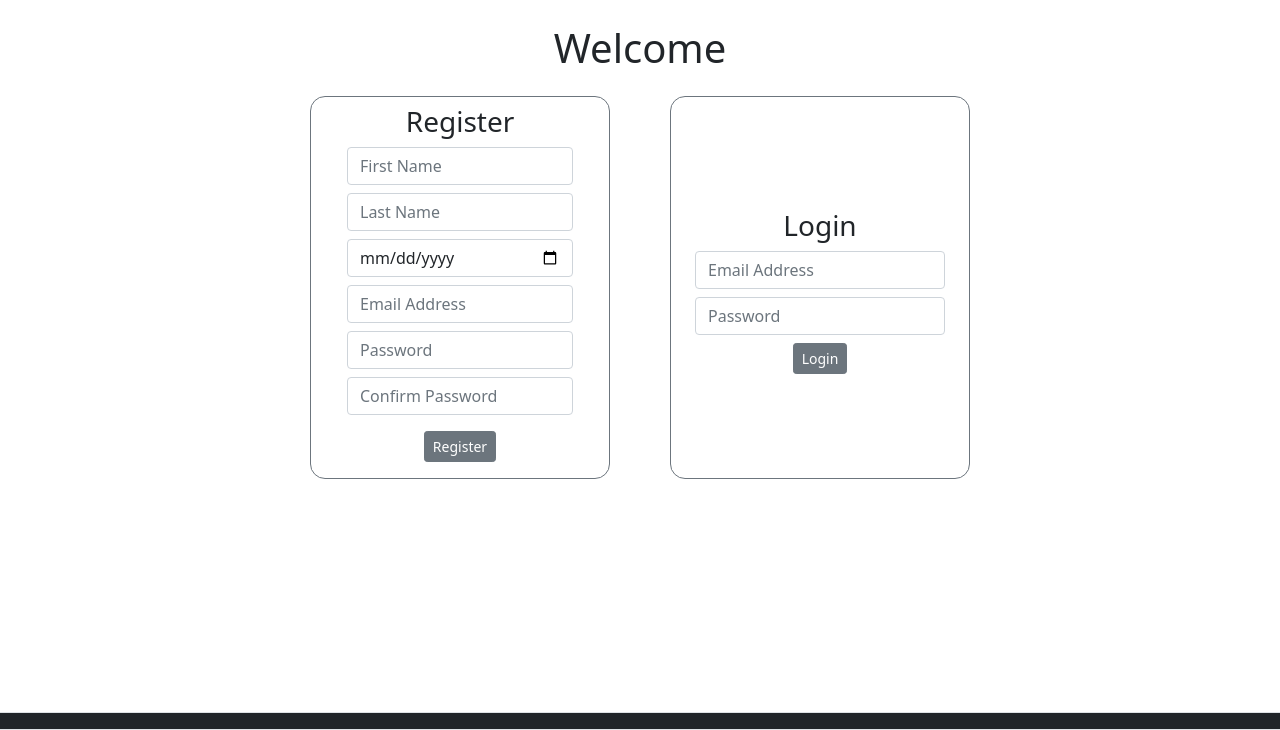
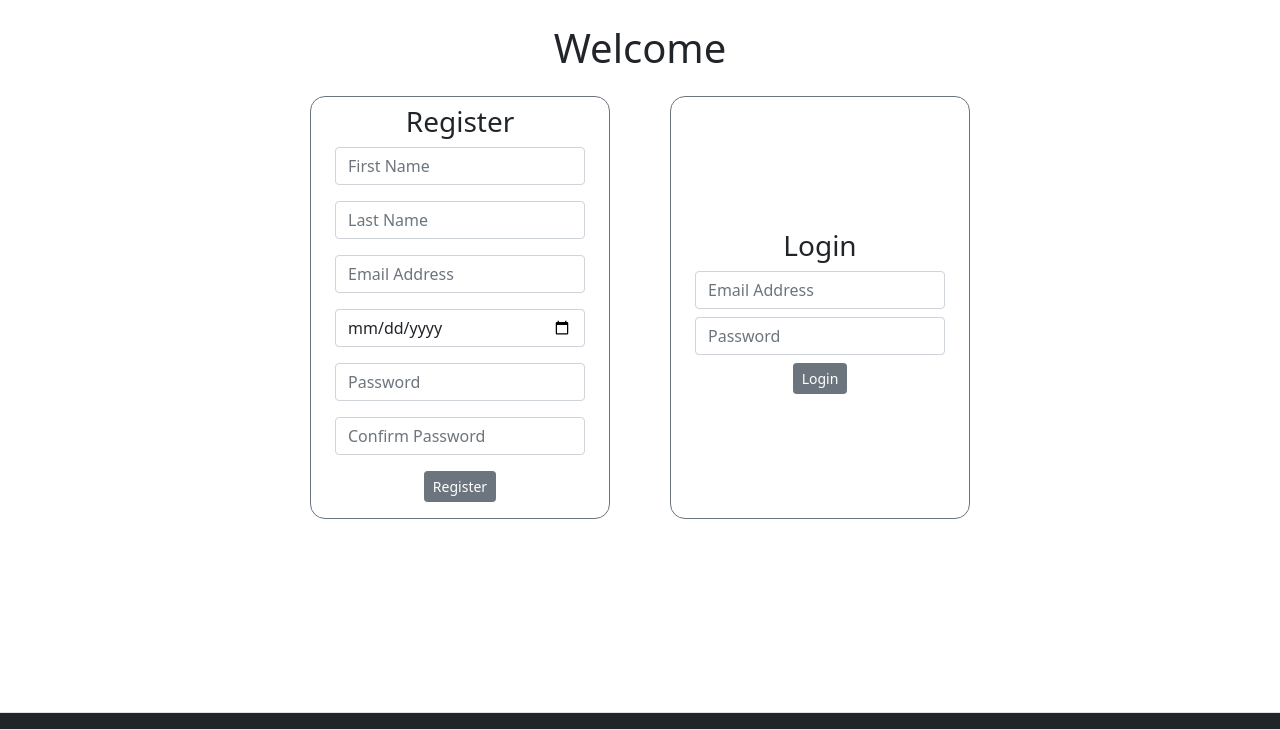
Before and after one commit to bhansen0091/Ticket_Tracker_Project, a Django app: page / in a window 1280 px wide. Shown: the part 70-800 px from the top of the page. Run offline with Django 3.2, Linux system fonts and the light colour scheme.

Commit message:
Wiring Login/Registration Form
Connected the forms for login and registration to the django template.

```diff
--- a/ticket_tracker_proj/login_app/forms.py
+++ b/ticket_tracker_proj/login_app/forms.py
@@ -1,25 +1,64 @@
 from django import forms
 from django.forms import fields
+from django.forms import widgets
 from django.forms.fields import EmailField
 from django.forms.widgets import PasswordInput
-from . import User
+from .models import User
 
 
-class RegistrationForm(forms.Form):
+# class RegistrationForm(forms.Form):
+#     class Meta:
+#         model = User
+#         fields = ['first_name', 'last_name', 'email_address', 'password', 'birthday']
+#     first_name = forms.CharField(max_length=50)
+#     last_name = forms.CharField(max_length=50)
+#     email_address = forms.EmailField()
+#     password = forms.CharField(max_length=100, widget=forms.PasswordInput)
+#     confirm_password = forms.CharField(max_length=100, widget=forms.PasswordInput)
+#     birthday = forms.DateField()
+
+class RegistrationForm(forms.ModelForm):
+
     class Meta:
         model = User
         fields = ['first_name', 'last_name', 'email_address', 'password', 'birthday']
-    first_name = forms.CharField(max_length=50)
-    last_name = forms.CharField(max_length=50)
-    email_address = forms.EmailField()
-    password = forms.CharField(max_length=100, widget=forms.PasswordInput)
-    confirm_password = forms.CharField(max_length=100, widget=forms.PasswordInput)
-    birthday = forms.DateField()
+
+        widgets = {
+            "first_name": forms.TextInput(attrs = {
+                'class': 'form-control',
+                'placeholder': 'First Name',
+                }),
+            "last_name": forms.TextInput(attrs = {
+                'class': 'form-control',
+                'placeholder': 'Last Name'
+            }),
+            "email_address": forms.EmailInput(attrs = {
+                'class': 'form-control',
+                'placeholder': 'Email Address'
+                }),
+            "password": forms.PasswordInput(attrs = {
+                'class': 'form-control',
+                'placeholder': 'Password'
+            }),
+            "birthday": forms.DateInput(attrs = {
+                'class': 'form-control',
+                'type': 'date'
+            })
+        }
 
 
-class LoginForm(forms.Form):
+class LoginForm(forms.ModelForm):
     class Meta:
         model = User
         fields = ['email_address', 'password']
-    email_address = forms.EmailField()
-    password = forms.CharField(max_length=100, widget=forms.PasswordInput)
+
+        widgets = {
+            'email_address': forms.EmailInput(attrs = {
+                'class': 'form-control',
+                'placeholder': 'Email Address'
+                }),
+            'password': forms.PasswordInput(attrs = {
+                'class': 'form-control',
+                'placeholder': 'Password'
+            }),
+        }
--- a/ticket_tracker_proj/login_app/templates/index.html
+++ b/ticket_tracker_proj/login_app/templates/index.html
@@ -49,47 +49,37 @@
                 <div class="row justify-content-around">
                     <div class="col-5 border border-secondary longer-rounded-corners">
                         <div class="container text-start">
+                            <div class="form-group">
                                 <div class="container text-center mt-2">
                                     <h3>Register</h3>
                                 </div>
                                 <form action="/users/register" method="POST">
                                     {% csrf_token %}
-                                <div class="row mb-2">
-                                    <div class="col form-group">
-                                        <input type="text" name="first_name" placeholder="First Name" class="form-control" />
-                                    </div>
-                                </div>
-                                <div class="row mb-2">
-                                    <div class="form-group">
-                                        <input type="text" name="last_name" placeholder="Last Name" class="form-control" />
-                                    </div>
-                                </div>
-                                <div class="row mb-2">
-                                    <div class="form-group">
-                                        <input type="date" name="birthday" placeholder="Birthday" class="form-control" />
-                                    </div>
-                                </div>
-                                <div class="row mb-2">
-                                    <div class="form-group">
-                                        <input type="email" name="email_address" placeholder="Email Address" class="form-control" />
-                                    </div>
-                                </div>
-                                <div class="row mb-2">
-                                    <div class="form-group">
-                                        <input type="password" name="password" placeholder="Password" class="form-control" />
-                                    </div>
+                                    <div class="row mb-3">
+                                            {{ reg_form.first_name }}
                                     </div>
                                     <div class="row mb-3">
-                                    <div class="form-group">
-                                        <input type="password" name="confirm_password" placeholder="Confirm Password" class="form-control" />
+                                            {{ reg_form.last_name }}
                                     </div>
+                                    <div class="row mb-3">
+                                            {{ reg_form.email_address }}
                                     </div>
-                                <div class="row mb-3 justify-content-center">
+                                    <div class="row mb-3">
+                                            {{ reg_form.birthday }}
+                                    </div>
+                                    <div class="row mb-3">
+                                            {{ reg_form.password }}
+                                    </div>
+                                    <div class="row mb-3">
+                                        <input type="password" name="confirm_password" class="form-control" placeholder="Confirm Password" >
+                                    </div>
+                                    <div class="row justify-content-center mb-3">
                                         <div class="col text-center">
                                             <button type="submit" class="btn btn-sm btn-secondary">Register</button>
                                         </div>
                                     </div>
                                 </form>
+                            </div>
                         </div>
                     </div>
                     <div class="col-5 border border-secondary d-flex align-items-center longer-rounded-corners">
@@ -100,10 +90,10 @@
                                 <form action="/users/login" class="input_forms" method="POST">
                                     {% csrf_token %}
                                     <div class="row mb-2">
-                                        <input type="email" name="email_address" placeholder="Email Address" class="form-control" />
+                                        {{ login_form.email_address }}
                                     </div>
                                     <div class="row mb-2">
-                                        <input type="password" name="password" placeholder="Password" class="form-control password_input" />
+                                        {{login_form.password}}
                                     </div>
                                     <div class="row justify-content-center">
                                         <div class="col text-center">
--- a/ticket_tracker_proj/login_app/views.py
+++ b/ticket_tracker_proj/login_app/views.py
@@ -1,10 +1,15 @@
+from login_app.forms import LoginForm, RegistrationForm
 from django.shortcuts import render, redirect
 from django.contrib import messages
-from .models import User
+from login_app.models import User
 import bcrypt
 
 def index(request):
-    return render(request, "index.html")
+    context = {
+        "reg_form": RegistrationForm(),
+        "login_form": LoginForm(),
+    }
+    return render(request, "index.html", context)
 
 # --------------- User Registration ---------------
 
@@ -17,13 +22,15 @@ def register(request):
 
     pw_hash = bcrypt.hashpw(request.POST['password'].encode(), bcrypt.gensalt()).decode()
 
-    User.objects.create(
+    new_user = User.objects.create(
         first_name = request.POST['first_name'],
         last_name = request.POST['last_name'],
         birthday = request.POST['birthday'],
         email_address = request.POST['email_address'],
         password = pw_hash
     )
+
+    new_user.save()
 
     messages.info(request, "Registration complete, please login.")
     return redirect("/")
--- a/ticket_tracker_proj/ticket_tracker_proj/settings.py
+++ b/ticket_tracker_proj/ticket_tracker_proj/settings.py
@@ -33,6 +33,7 @@ ALLOWED_HOSTS = []
 INSTALLED_APPS = [
     'login_app',
     'ticket_tracker_app',
+    # 'crispy_forms',
     'django.contrib.admin',
     'django.contrib.auth',
     'django.contrib.contenttypes',
@@ -40,6 +41,8 @@ INSTALLED_APPS = [
     'django.contrib.messages',
     'django.contrib.staticfiles',
 ]
+
+# CRISPY_TEMPLATE_PACK = 'bootstrap4'
 
 MIDDLEWARE = [
     'django.middleware.security.SecurityMiddleware',
```
Also changed, not shown: ticket_tracker_proj/db.sqlite3. Lines whose indentation alone changed are shown as unchanged.
